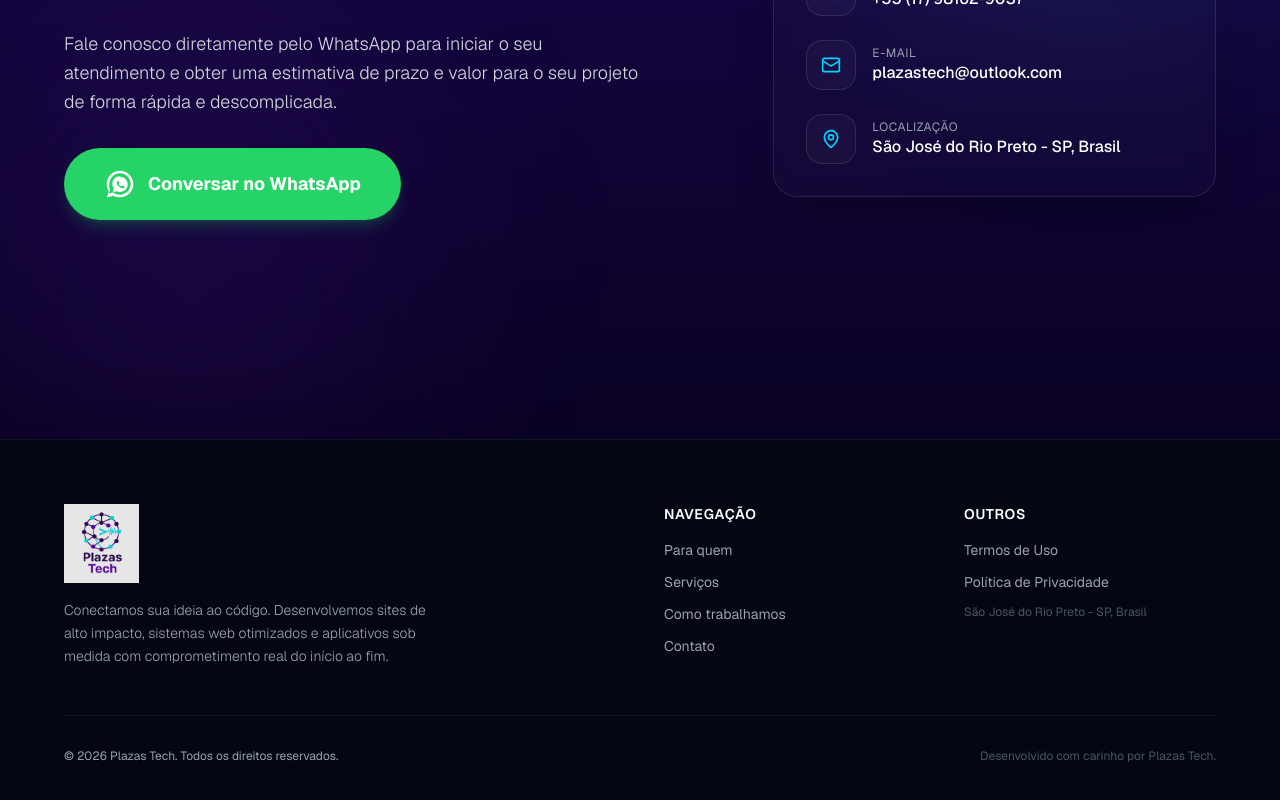
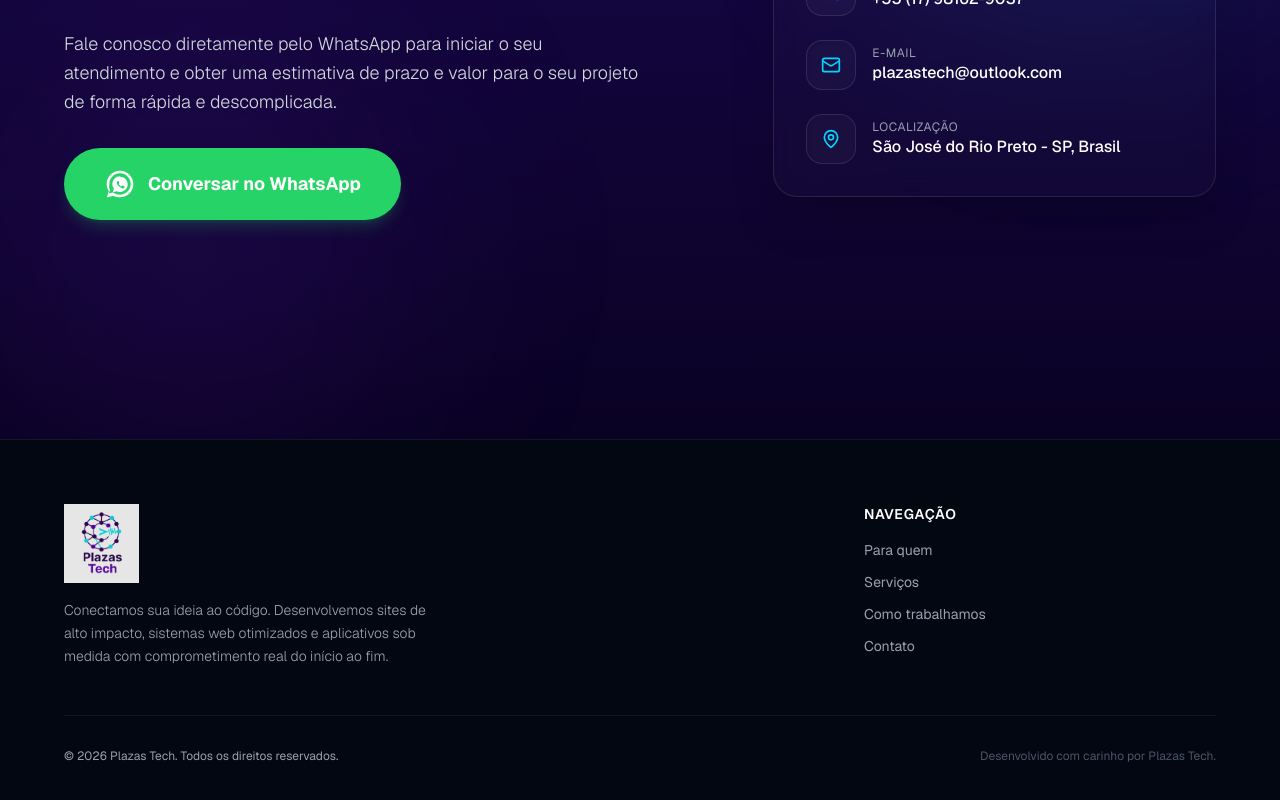
Before and after one commit to gabrielplazas/plazas-tech, a Next.js app: page / in a window 1280 px wide. Shown: the part 3642-4442 px from the top of the page. Built offline with nearby package versions, Linux system fonts and the light colour scheme.

Commit message:
fix: alteração footer

```diff
--- a/app/components/Footer.tsx
+++ b/app/components/Footer.tsx
@@ -5,7 +5,7 @@
   return (
     <footer id="footer" className="bg-gray-950 text-gray-400 py-16 px-8 border-t border-gray-900">
       <div className="max-w-6xl mx-auto w-full">
-        <div className="grid grid-cols-1 md:grid-cols-4 gap-12 mb-12">
+        <div className="grid grid-cols-1 md:grid-cols-3 gap-12 mb-12">
 
           {/* Logo and Tagline */}
           <div className="md:col-span-2 space-y-4">
@@ -42,21 +42,7 @@
             </ul>
           </div>
 
-          {/* Legal / Social placeholder */}
-          <div>
-            <h4 className="text-white font-semibold text-sm uppercase tracking-wider mb-4">Outros</h4>
-            <ul className="space-y-3 text-sm">
-              <li>
-                <a href="/termos-de-uso" className="hover:text-[#00D4FF] hover:translate-x-1 transition-all duration-200 inline-block">Termos de Uso</a>
-              </li>
-              <li>
-                <a href="/politica-de-privacidade" className="hover:text-[#00D4FF] hover:translate-x-1 transition-all duration-200 inline-block">Política de Privacidade</a>
-              </li>
-              <li>
-                <span className="text-xs text-gray-600 block mt-2">{siteConfig.contact.location}</span>
-              </li>
-            </ul>
-          </div>
+
 
         </div>
 
```
